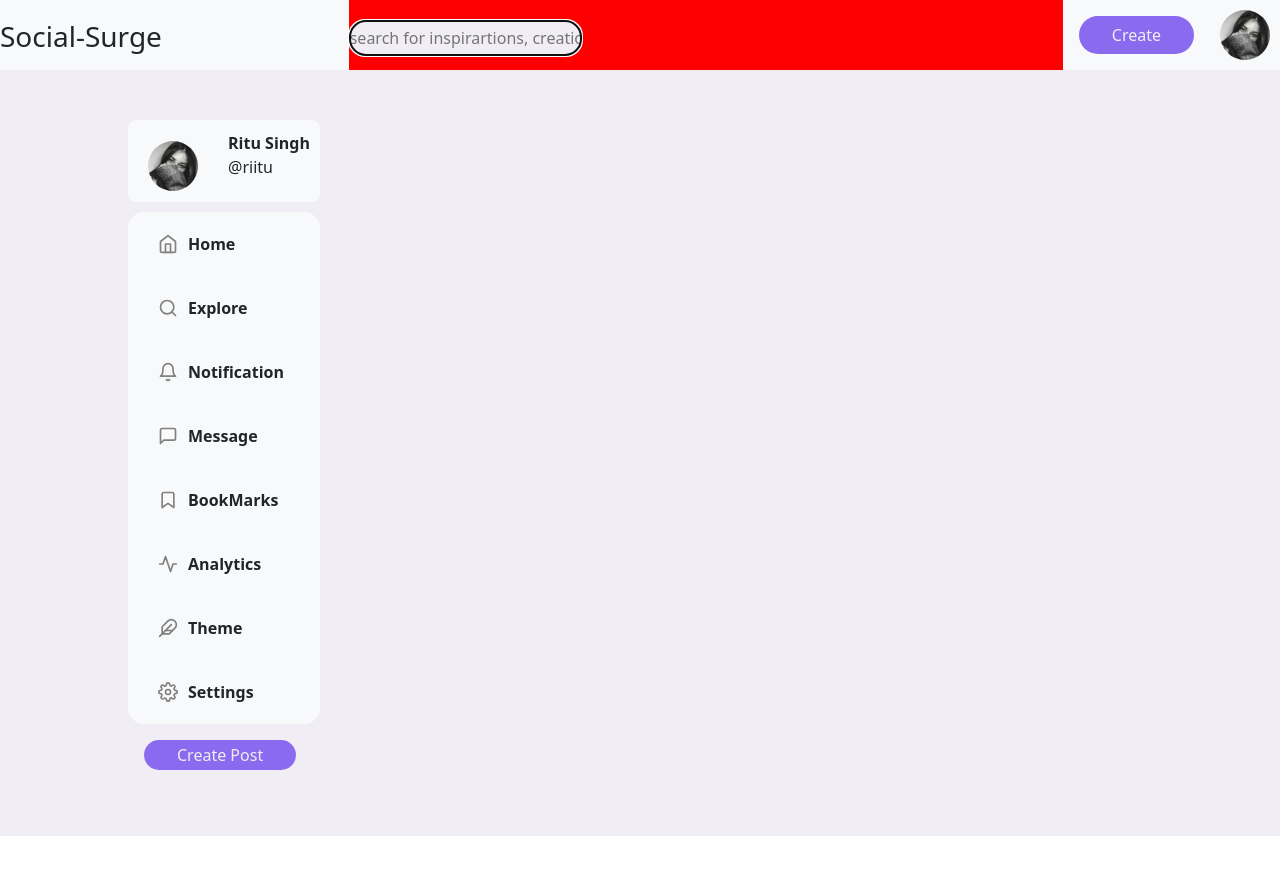
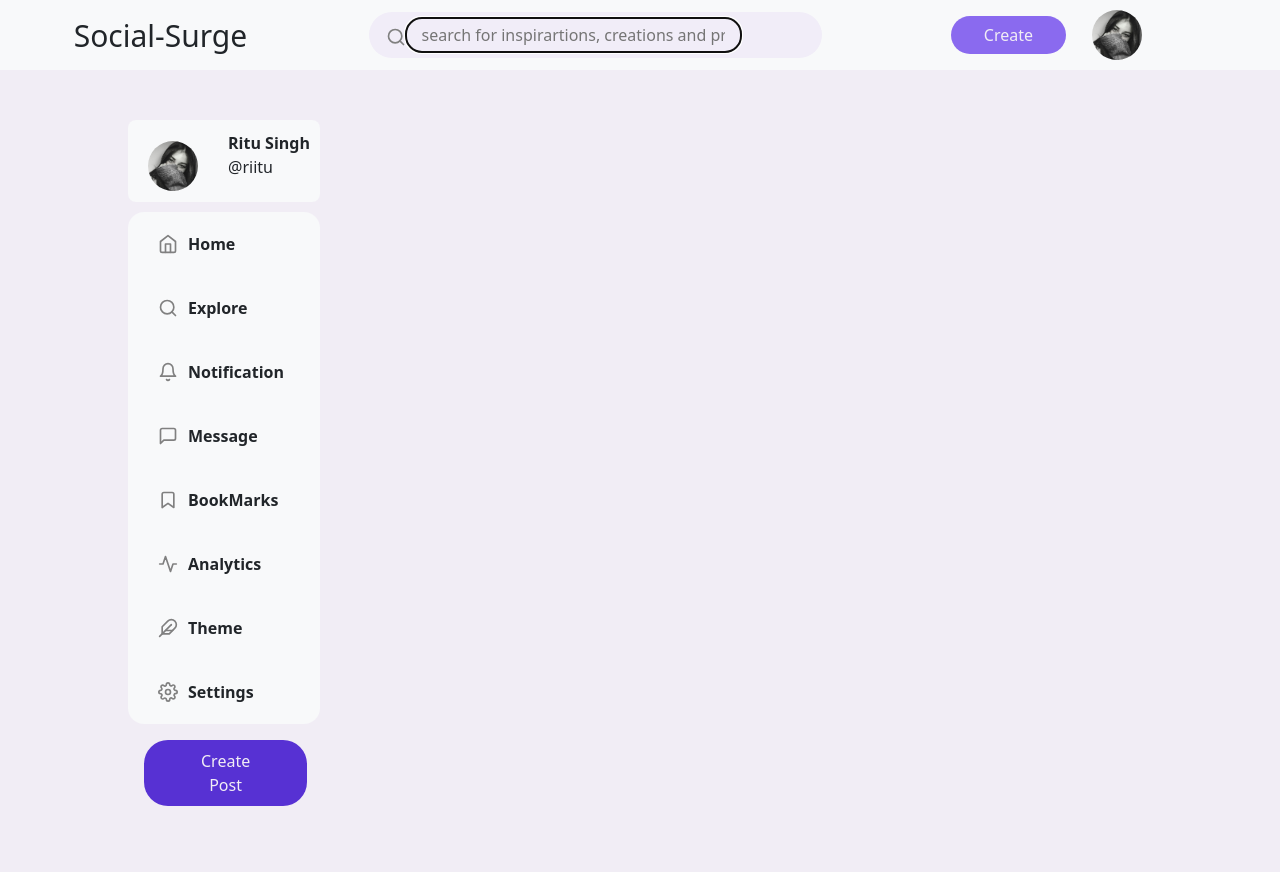
Before and after one commit to singh-ritu/Social-Surge, a React (Vite) app: page / in a window 1280 px wide. Before the commit the page ends 836 px from the top, so only its background shows below. Built offline with nearby package versions, Linux system fonts and the light colour scheme.

Commit message:
navbar elements placed and create post btn added

```diff
--- a/src/Components/Dashboard/styles.css
+++ b/src/Components/Dashboard/styles.css
@@ -37,13 +37,8 @@
 .new-post {
   border: 1px solid transparent;
   border-radius: 24px;
-  background-color: #8a6aef;
+  background-color: #5731d3;
   color: #f1edf5;
-  padding: 2px 32px;
+  padding: 0.5rem 3.5rem;
   margin: 1rem;
-  /* border: 1px solid transparent;
-  border-radius: 8px;
-  margin-top: 10px;
-  padding: 10px;
-  background-color: #f8f9fa; */
 }
--- a/src/Components/NavBar/NavBar.jsx
+++ b/src/Components/NavBar/NavBar.jsx
@@ -13,10 +13,12 @@ function NavBar() {
   }, []);
   return (
     <div className="navBar">
-      <div style={{ marginTop: "20px", width: "500px" }}>
-        <h3>Social-Surge</h3>
+      <div className="project-name">
+        <span className="heading">Social-Surge</span>
       </div>
+      <div className="middle-container">
         <div className="input-container">
+          <img src="search.svg" />
           <input
             type="text"
             placeholder="search for inspirartions, creations and projects "
@@ -24,7 +26,8 @@ function NavBar() {
             ref={inputRef}
           />
         </div>
-      <div style={{ display: "flex" }}>
+      </div>
+      <div className="right-container">
         <button className="create-btn">Create</button>
         <Avatar />
       </div>
--- a/src/Components/NavBar/styles.css
+++ b/src/Components/NavBar/styles.css
@@ -1,22 +1,38 @@
 .navBar {
   display: flex;
+  align-items: center;
   justify-content: space-evenly;
   width: 100%;
   background-color: #f8f9fa;
 }
+.project-name {
+  width: 500px;
+}
+.heading {
+  font-size: 30px;
+  margin-left: 20%;
+}
+.middle-container {
+  width: 60%;
+}
 .input-container {
+  /* width: 60%; */
+  border: 1px solid transparent;
+  border-radius: 32px;
+  background-color: #f1edf8;
   width: 80%;
-  background-color: red;
-  /* margin-left: 20% */
+  padding: 0.3rem 1rem;
 }
 .input {
-  border: 1px solid transparent;
+  border: 1px;
   border-radius: 16px;
-  background-color: #f1edf5;
-  margin-top: 20px;
-
-  padding: 0.3rem 0rem;
-  /* text-align: left; */
+  background-color: #f1edf8;
+  width: 80%;
+  padding: 0.3rem 1rem;
+}
+.right-container {
+  display: flex;
+  margin-right: 10%;
 }
 .create-btn {
   border: 1px solid transparent;
```
Lines whose indentation alone changed are shown as unchanged.
